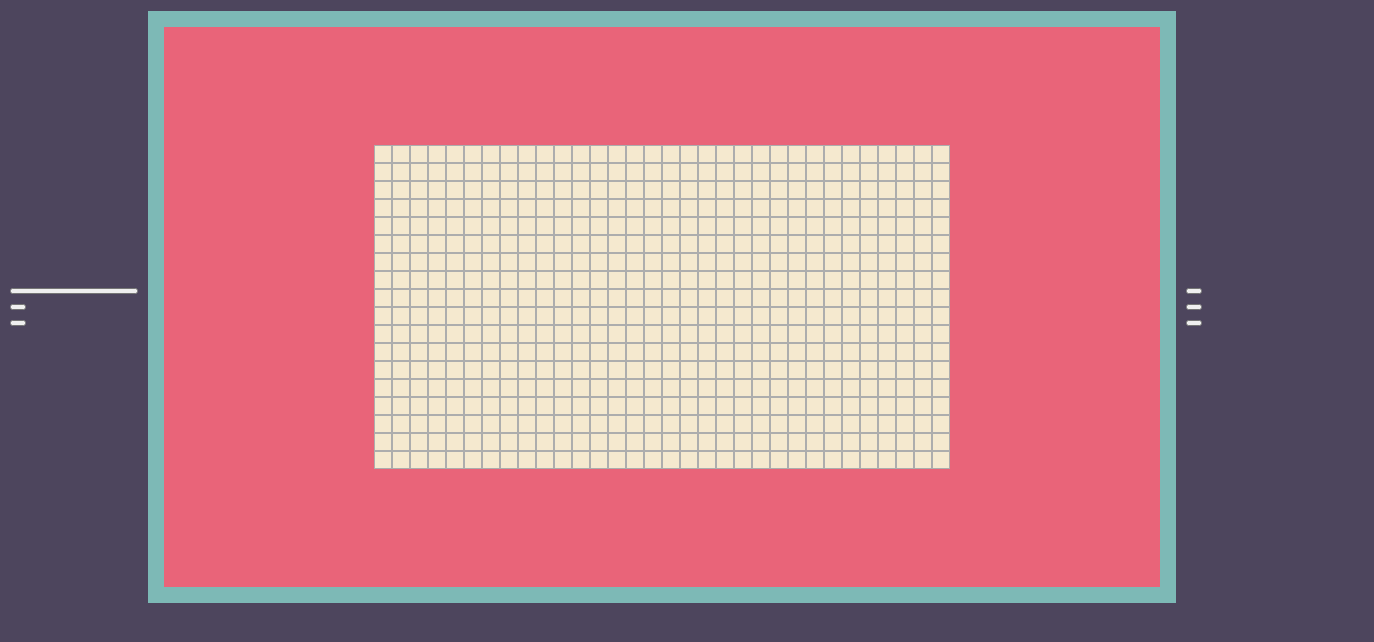
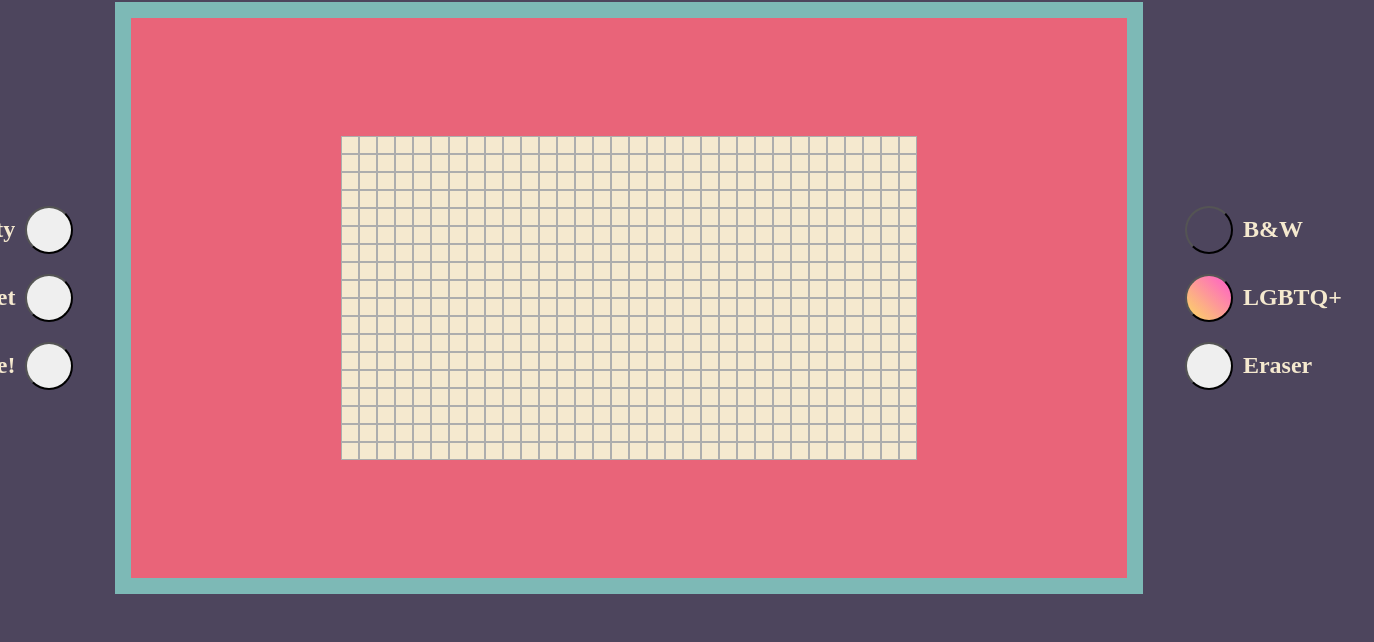
Before and after one commit to darshanCommits/Etch-A-Sketch, a website: page index.html in a window 1280 px wide. Shown: the part 110-752 px from the top of the page, 1374 px wide, since content can reach past the window. Drawn offline with Linux system fonts and the light colour scheme; a web font is replaced by a local one.

Commit message:
layout done. almost

```diff
--- a/app.js
+++ b/app.js
@@ -5,8 +5,10 @@ row = 9*2;  //18
 
 for (let i = 1; i <= row * col; i++) {
   div = document.createElement("div");
-  div.style.width = "min(16px, 3.5dvw)";
-  div.style.height = "min(16px, 3.5dvh)";
+
+  div.style.width = "1rem";
+  div.style.height = "1rem";
+
   div.style.backgroundColor = "#F5E9CF";
 
 
--- a/index.html
+++ b/index.html
@@ -8,30 +8,52 @@
     <link rel="stylesheet" href="styles.css" />
   </head>
   <body>
-
     <header>
       <h1>Etch-A-Sketch</h1>
     </header>
 
-    <main>
+    <div id="game">
 
       <div class="left">
+        <div class="btn density">
           <button class="mode sliderOfDensity"></button>
-        <button class="mode reset"></button>
-        <button class="mode "></button>
+          <h2>Density</h2>
         </div>
 
+        <div class="btn reset">
+          <button class="mode reset"></button>
+          <h2>Reset</h2>
+        </div>
+
+        <div class="btn save">
+          <button class="mode"></button>
+          <h2>Save!</h2>
+        </div>
+      </div>
+
+      <main>
         <div id="device">
           <div class="container" id="board"></div>
         </div>
+      </main>
 
       <div class="right">
-        <button class="color "></button>
+        <div class="btn bw">
           <button class="color"></button>
-        <button class="color"></button>
+          <h2>B&W</h2>
         </div>
 
-    </main>
+        <div class="btn lgbtq">
+          <button class="color"></button>
+          <h2>LGBTQ+</h2>
+        </div>
+
+        <div class="btn eraser">
+          <button class="color"></button>
+          <h2>Eraser</h2>
+        </div>
+      </div>
+    </div>
 
     <script src="app.js"></script>
   </body>
--- a/styles.css
+++ b/styles.css
@@ -1,20 +1,20 @@
-@import url("https://fonts.googleapis.com/css2?family=Monoton&display=swap");
+@import url("https://fonts.googleapis.com/css2?family=Spline+Sans+Mono:wght@400;500;600&display=swap");
 
 body {
   font-size: 1.3rem;
-  font-family: "Monoton";
-  margin: 0;
-  padding: 0;
+  font-family: "spline sans mono";
+  margin:0 ;
+    padding: 0.5rem;
   flex-direction: column;
   display: flex;
   justify-content: center;
   align-items: center;
-  overflow: hidden;
+  /* overflow: hidden; */
   background-color: #4d455d;
   color: #f5e9cf;
 }
 
-main {
+#game {
   display: grid;
   grid-template-columns: repeat(3, 1fr);
 }
@@ -28,11 +28,14 @@ main {
   /* width: 80dvw; */
   border: 1rem solid #7db9b6;
   background-color: #e96479;
-  box-shadow: inset 1rem;
 }
 
 @media only screen and (max-width: 600px) {
+  body {
+
+  }
   #device {
+    width: 200px;
     aspect-ratio: 9/16;
   }
 }
@@ -46,26 +49,59 @@ main {
   border: 0.5px rgb(173, 173, 173) solid;
 }
 
-.mode,
-.color {
+.mode {
   display: flex;
   flex-direction: column;
   margin: 10px;
 }
 
+.color,
+.mode {
+  display: flex;
+  flex-direction: column;
+  margin: 10px;
+  width: 3rem;
+  height: 3rem;
+  border-radius: 50%;
+  /* background-color: #ff4151; */
+}
+
 .left {
   /* position: relative;
     right:  4rem; */
+  grid-column: 1;
+  z-index: 1;
 
-
+  justify-self: center;
   align-self: center;
 }
 
 .right {
+  grid-column: 3;
+
   align-self: center;
+  justify-self: center;
 }
 
 .sliderOfDensity {
-    width: 8rem;
+  /* width: 8rem; */
+}
 
+.btn {
+  padding: 0 2rem;
+  display: flex;
+  font-size: 1rem;
 }
+
+.bw .color {
+  background-color: #4d455d;
+}
+
+.lgbtq .color {
+  background-color: #fbda61;
+  background-image: linear-gradient(45deg, #fbda61 0%, #ff5acd 100%);
+}
+
+.left .btn {
+  flex-direction: row-reverse;
+}
```
Also changed, not shown: bruh.js (added, +9 -0 lines). Lines whose indentation alone changed are shown as unchanged.
